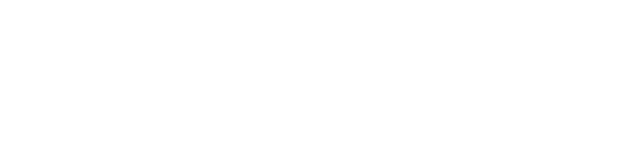
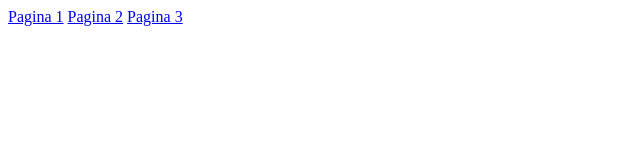
Before and after one commit to gandarillasNavia/EvaluacionJava, a plain HTML site: page index.html in a window 1280 px wide. Shown: the whole page, without its empty margins (0-640 px from the left). Drawn offline with Linux system fonts and the light colour scheme.

Commit message:
referencias a paginas

```diff
--- a/index.html
+++ b/index.html
@@ -6,6 +6,8 @@
     <title>Document</title>
 </head>
 <body>
-
+    <a href="pagina1.html">Pagina 1</a>
+    <a href="pagina2.html">Pagina 2</a>
+    <a href="pagina3.html">Pagina 3</a>
 </body>
 </html>
```
